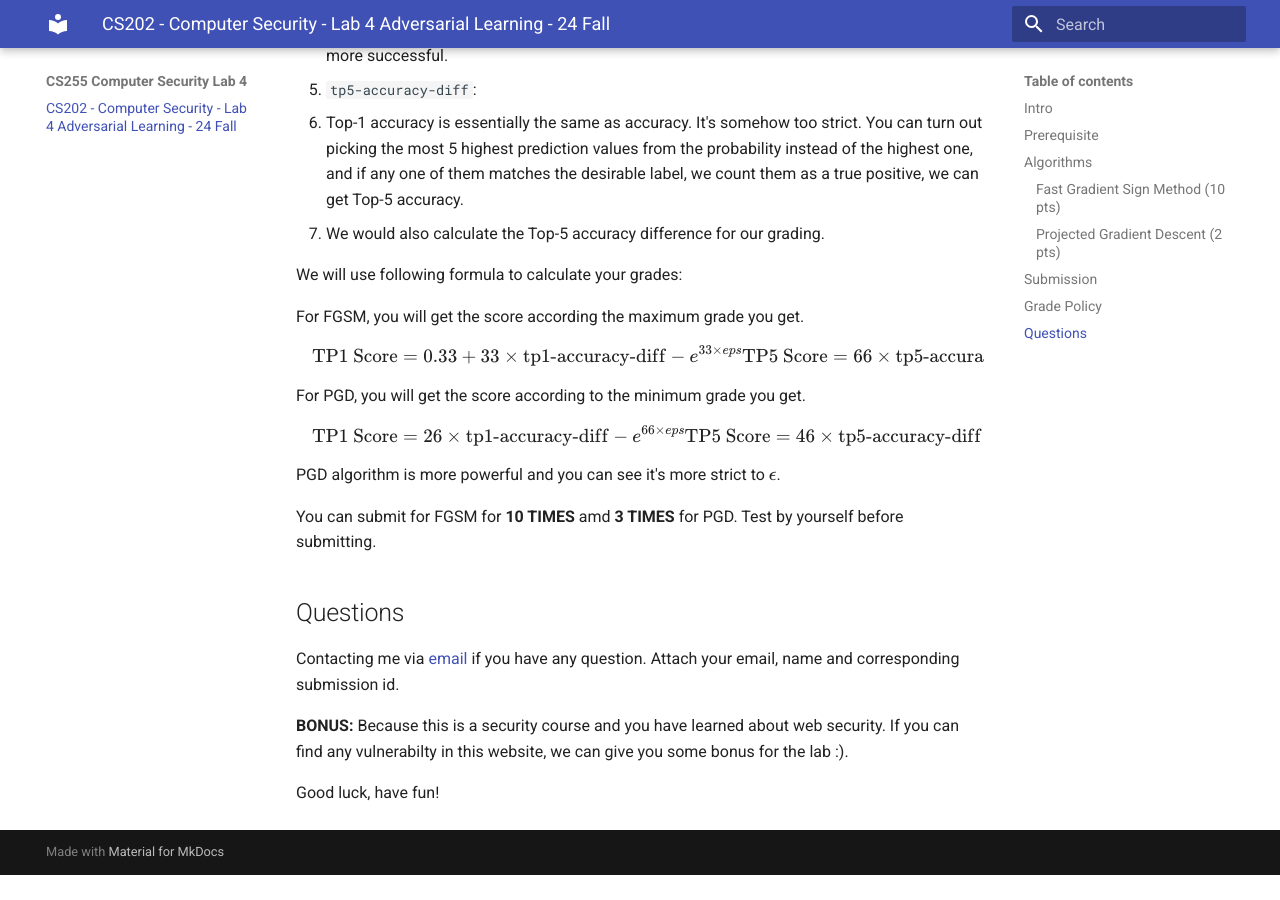
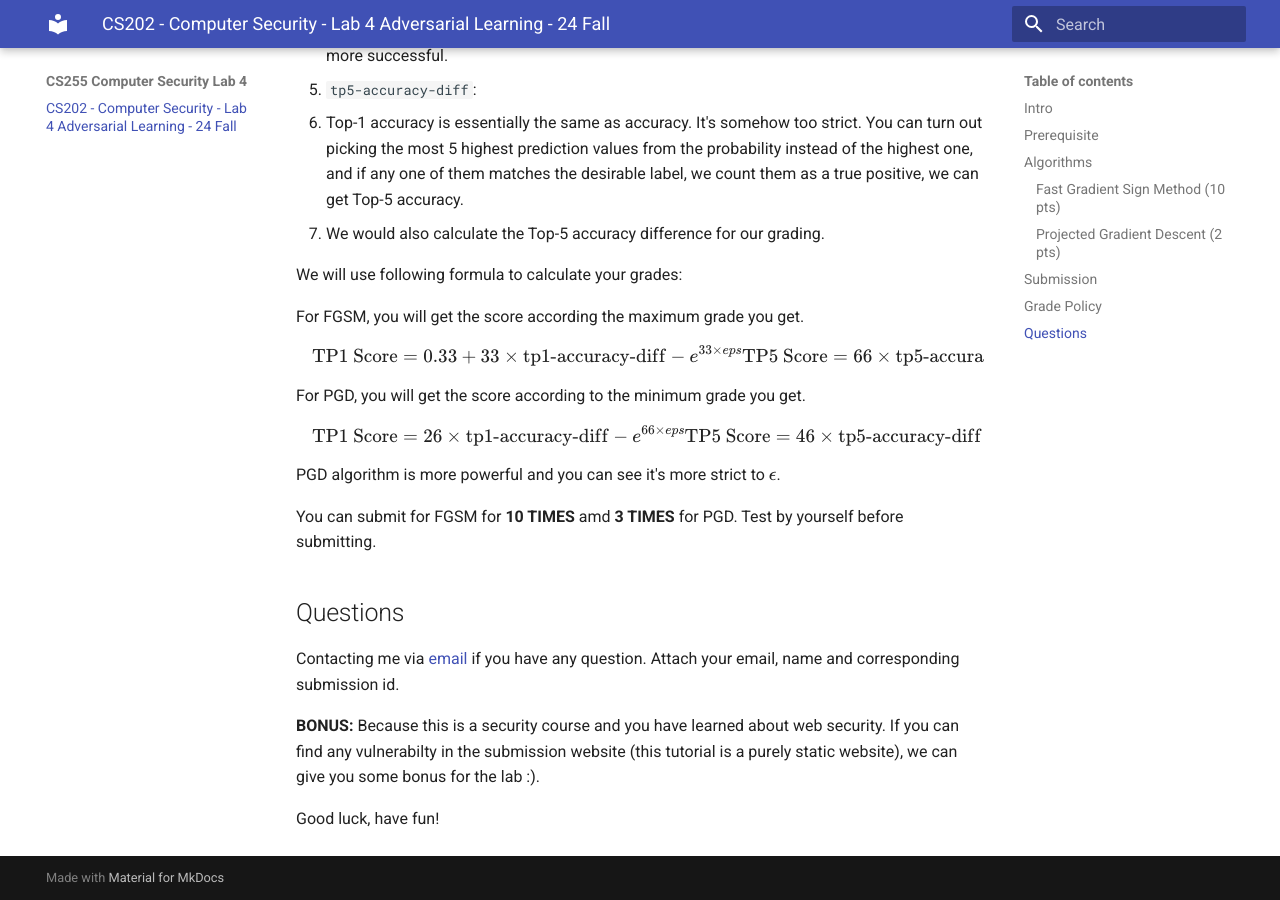
Before and after one commit to gdjs2/UCR-CS255-24Fall-Lab4, an MkDocs documentation site: the page built from docs/index.md, in a window 1280 px wide and 900 px high, scrolled down 2752 px. Built offline with MkDocs 1.6.1 and Material for MkDocs 9.7.7, drawn with Linux system fonts in a browser that asks for light colours; formulas are drawn with MathJax 3; comment, search, counter and statistics services are not loaded; before the commit the page ends 3627 px from its top, so only the background shows below that.

Commit message:
fix: type

```diff
--- a/docs/index.md
+++ b/docs/index.md
@@ -101,6 +101,6 @@ You can submit for FGSM for **10 TIMES** amd **3 TIMES** for PGD. Test by yourse
 
 Contacting me via [email](mailto:zxiao033@ucr.edu) if you have any question. Attach your email, name and corresponding submission id.
 
-**BONUS:** Because this is a security course and you have learned about web security. If you can find any vulnerabilty in this website, we can give you some bonus for the lab :).
+**BONUS:** Because this is a security course and you have learned about web security. If you can find any vulnerabilty in the submission website (this tutorial is a purely static website), we can give you some bonus for the lab :).
 
 Good luck, have fun!
```
